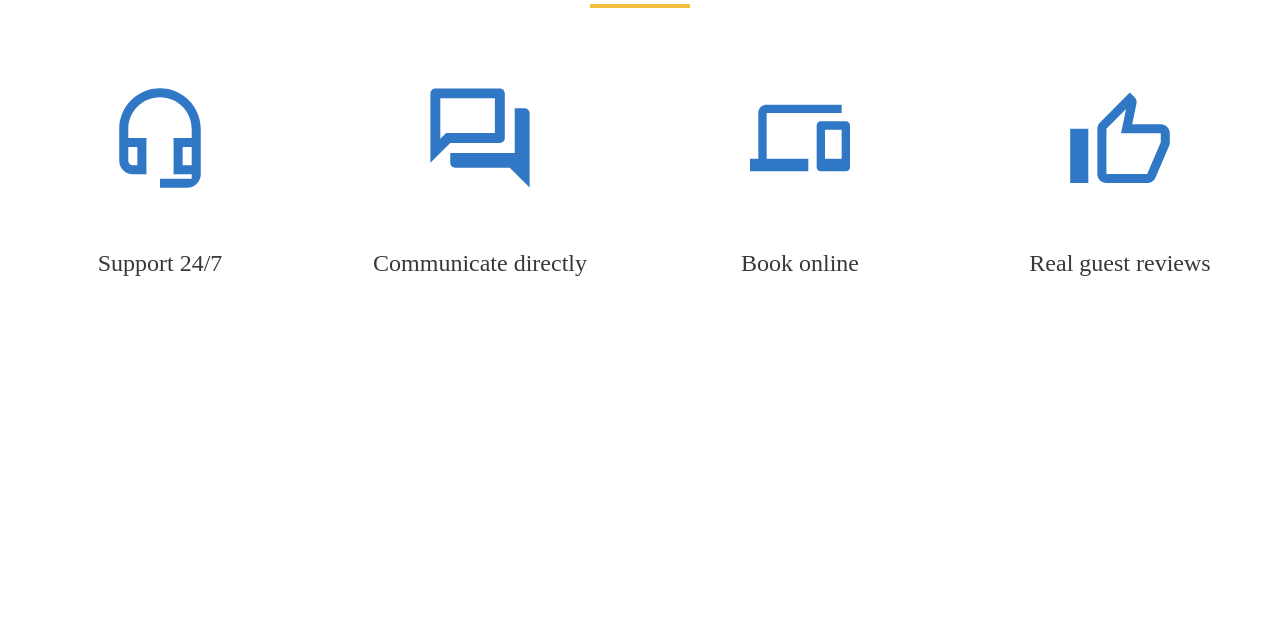
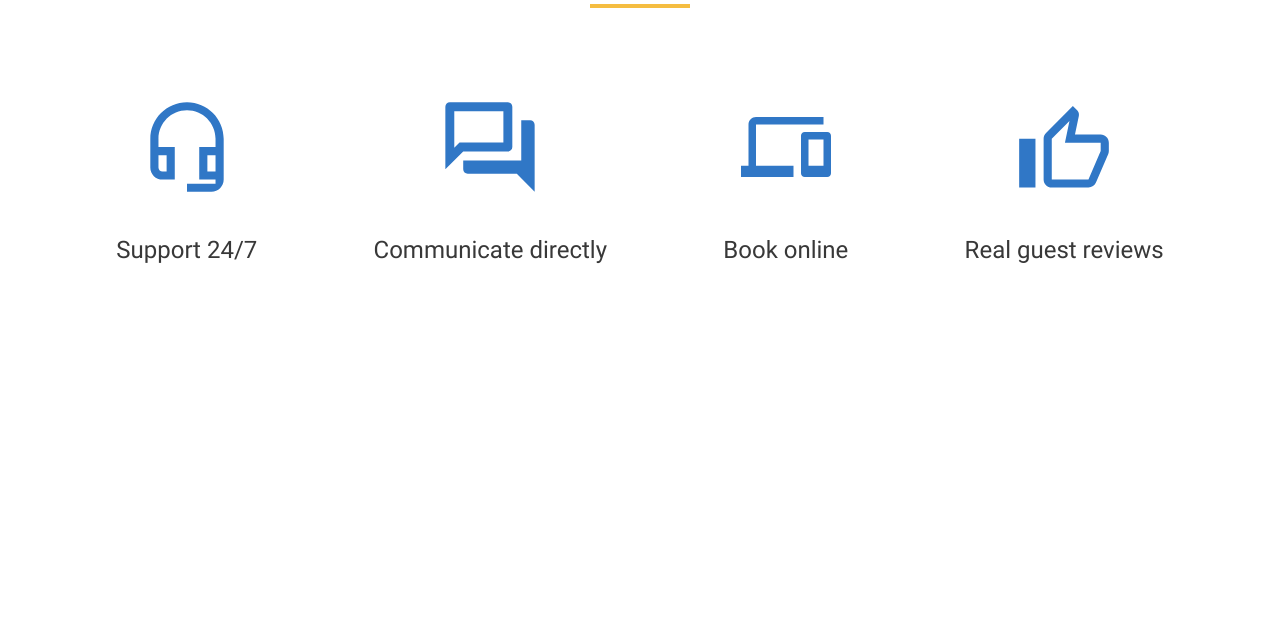
Before and after one commit to AlexBaidanov/if-html, a plain HTML site: page index.html in a window 1280 px wide. Shown: the part 183-800 px from the top of the page. Drawn offline with Linux system fonts and the light colour scheme.

Commit message:
add fonts, use flex to position elements

```diff
--- a/index.html
+++ b/index.html
@@ -7,23 +7,32 @@
     <link rel="icon" href="./img/Vector/Logo.svg" />
   </head>
   <body>
+    <div class="container">
       <h2 class="text-center">What do we offer</h2>
       <div class="line"></div>
-    <div class="offers text-center">
+      <div class="offers">
+        <div class="text-center">
           <img src="./img/Vector/Support.svg" alt="Support" class="image" />
           <p>Support 24/7</p>
         </div>
-    <div class="offers text-center">
-      <img src="./img/Vector/Communicate.svg" alt="Communicate" class="image" />
+        <div class="text-center">
+          <img
+            src="./img/Vector/Communicate.svg"
+            alt="Communicate"
+            class="image"
+          />
           <p>Communicate directly</p>
         </div>
-    <div class="offers text-center">
+        <div class="text-center">
           <img src="./img/Vector/Book.svg" alt="Book" class="image" />
           <p>Book online</p>
         </div>
-    <div class="offers text-center">
+        <div class="text-center">
           <img src="./img/Vector/Reviews.svg" alt="Reviews" class="image" />
           <p>Real guest reviews</p>
         </div>
+      </div>
+      <footer></footer>
+    </div>
   </body>
 </html>
--- /dev/null
+++ b/styles/fonts.css
@@ -0,0 +1,126 @@
+/* cyrillic-ext */
+@font-face {
+    font-family: 'Roboto';
+    font-style: normal;
+    font-weight: 400;
+    font-display: swap;
+    src: url(https://fonts.gstatic.com/s/roboto/v30/KFOmCnqEu92Fr1Mu72xKOzY.woff2) format('woff2');
+    unicode-range: U+0460-052F, U+1C80-1C88, U+20B4, U+2DE0-2DFF, U+A640-A69F, U+FE2E-FE2F;
+}
+/* cyrillic */
+@font-face {
+    font-family: 'Roboto';
+    font-style: normal;
+    font-weight: 400;
+    font-display: swap;
+    src: url(https://fonts.gstatic.com/s/roboto/v30/KFOmCnqEu92Fr1Mu5mxKOzY.woff2) format('woff2');
+    unicode-range: U+0301, U+0400-045F, U+0490-0491, U+04B0-04B1, U+2116;
+}
+/* greek-ext */
+@font-face {
+    font-family: 'Roboto';
+    font-style: normal;
+    font-weight: 400;
+    font-display: swap;
+    src: url(https://fonts.gstatic.com/s/roboto/v30/KFOmCnqEu92Fr1Mu7mxKOzY.woff2) format('woff2');
+    unicode-range: U+1F00-1FFF;
+}
+/* greek */
+@font-face {
+    font-family: 'Roboto';
+    font-style: normal;
+    font-weight: 400;
+    font-display: swap;
+    src: url(https://fonts.gstatic.com/s/roboto/v30/KFOmCnqEu92Fr1Mu4WxKOzY.woff2) format('woff2');
+    unicode-range: U+0370-03FF;
+}
+/* vietnamese */
+@font-face {
+    font-family: 'Roboto';
+    font-style: normal;
+    font-weight: 400;
+    font-display: swap;
+    src: url(https://fonts.gstatic.com/s/roboto/v30/KFOmCnqEu92Fr1Mu7WxKOzY.woff2) format('woff2');
+    unicode-range: U+0102-0103, U+0110-0111, U+0128-0129, U+0168-0169, U+01A0-01A1, U+01AF-01B0, U+1EA0-1EF9, U+20AB;
+}
+/* latin-ext */
+@font-face {
+    font-family: 'Roboto';
+    font-style: normal;
+    font-weight: 400;
+    font-display: swap;
+    src:local(Roboto Regular), local(Roboto-Regular), url(../fonts/roboto-regular-latin-ext.woff2) format('woff2');
+    unicode-range: U+0100-024F, U+0259, U+1E00-1EFF, U+2020, U+20A0-20AB, U+20AD-20CF, U+2113, U+2C60-2C7F, U+A720-A7FF;
+}
+/* latin */
+@font-face {
+    font-family: 'Roboto';
+    font-style: normal;
+    font-weight: 400;
+    font-display: swap;
+    src:local(Roboto Regular), local(Roboto-Regular), url(../fonts/roboto-regular-latin.woff2) format('woff2');
+    unicode-range: U+0000-00FF, U+0131, U+0152-0153, U+02BB-02BC, U+02C6, U+02DA, U+02DC, U+2000-206F, U+2074, U+20AC, U+2122, U+2191, U+2193, U+2212, U+2215, U+FEFF, U+FFFD;
+}
+/* cyrillic-ext */
+@font-face {
+    font-family: 'Roboto';
+    font-style: normal;
+    font-weight: 500;
+    font-display: swap;
+    src: url(https://fonts.gstatic.com/s/roboto/v30/KFOlCnqEu92Fr1MmEU9fCRc4EsA.woff2) format('woff2');
+    unicode-range: U+0460-052F, U+1C80-1C88, U+20B4, U+2DE0-2DFF, U+A640-A69F, U+FE2E-FE2F;
+}
+/* cyrillic */
+@font-face {
+    font-family: 'Roboto';
+    font-style: normal;
+    font-weight: 500;
+    font-display: swap;
+    src: url(https://fonts.gstatic.com/s/roboto/v30/KFOlCnqEu92Fr1MmEU9fABc4EsA.woff2) format('woff2');
+    unicode-range: U+0301, U+0400-045F, U+0490-0491, U+04B0-04B1, U+2116;
+}
+/* greek-ext */
+@font-face {
+    font-family: 'Roboto';
+    font-style: normal;
+    font-weight: 500;
+    font-display: swap;
+    src: url(https://fonts.gstatic.com/s/roboto/v30/KFOlCnqEu92Fr1MmEU9fCBc4EsA.woff2) format('woff2');
+    unicode-range: U+1F00-1FFF;
+}
+/* greek */
+@font-face {
+    font-family: 'Roboto';
+    font-style: normal;
+    font-weight: 500;
+    font-display: swap;
+    src: url(https://fonts.gstatic.com/s/roboto/v30/KFOlCnqEu92Fr1MmEU9fBxc4EsA.woff2) format('woff2');
+    unicode-range: U+0370-03FF;
+}
+/* vietnamese */
+@font-face {
+    font-family: 'Roboto';
+    font-style: normal;
+    font-weight: 500;
+    font-display: swap;
+    src: url(https://fonts.gstatic.com/s/roboto/v30/KFOlCnqEu92Fr1MmEU9fCxc4EsA.woff2) format('woff2');
+    unicode-range: U+0102-0103, U+0110-0111, U+0128-0129, U+0168-0169, U+01A0-01A1, U+01AF-01B0, U+1EA0-1EF9, U+20AB;
+}
+/* latin-ext */
+@font-face {
+    font-family: 'Roboto';
+    font-style: normal;
+    font-weight: 500;
+    font-display: swap;
+    src:local(Roboto Medium), local(Roboto-Medium), url(../fonts/roboto-medium-latin-ext.woff2) format('woff2');
+    unicode-range: U+0100-024F, U+0259, U+1E00-1EFF, U+2020, U+20A0-20AB, U+20AD-20CF, U+2113, U+2C60-2C7F, U+A720-A7FF;
+}
+/* latin */
+@font-face {
+    font-family: 'Roboto';
+    font-style: normal;
+    font-weight: 500;
+    font-display: swap;
+    src:local(Roboto Medium), local(Roboto-Medium), url(../fonts/roboto-medium-latin.woff2) format('woff2');
+    unicode-range: U+0000-00FF, U+0131, U+0152-0153, U+02BB-02BC, U+02C6, U+02DA, U+02DC, U+2000-206F, U+2074, U+20AC, U+2122, U+2191, U+2193, U+2212, U+2215, U+FEFF, U+FFFD;
+}
--- a/styles/styles.css
+++ b/styles/styles.css
@@ -1,8 +1,13 @@
+@import url("./fonts.css");
 * {
   margin: 0;
   box-sizing: border-box;
+  font-family: "Roboto", sans-serif;
 }
-
+.container {
+  max-width: 1440px;
+  margin: 0 auto;
+}
 .text-center {
   text-align: center;
 }
@@ -10,6 +15,7 @@
 h2 {
   color: #383838;
   font-size: 40px;
+  font-weight: 500;
   margin-top: 120px;
   margin-bottom: 20px;
 }
@@ -24,19 +30,22 @@ h2 {
 }
 
 .offers {
-  display: inline-block;
-  width: 25%;
   height: 180px;
-  float: left;
+  margin-bottom: 120px;
+  display: flex;
+  justify-content: space-evenly;
+  align-items: center;
 }
 
 .image {
-  width: 100px;
-  height: 100px;
-  margin-bottom: 58px;
+  width: 90px;
+  height: 90px;
+  margin-top: 10px;
+  margin-bottom: 40px;
 }
 
 p {
   font-size: 24px;
+  font-weight: 400;
   color: #383838;
 }
```
Also changed, not shown: fonts/roboto-medium-latin-ext.woff2 (added), fonts/roboto-medium-latin.woff2 (added), fonts/roboto-regular-latin-ext.woff2 (added), fonts/roboto-regular-latin.woff2 (added). Lines whose indentation alone changed are shown as unchanged.
